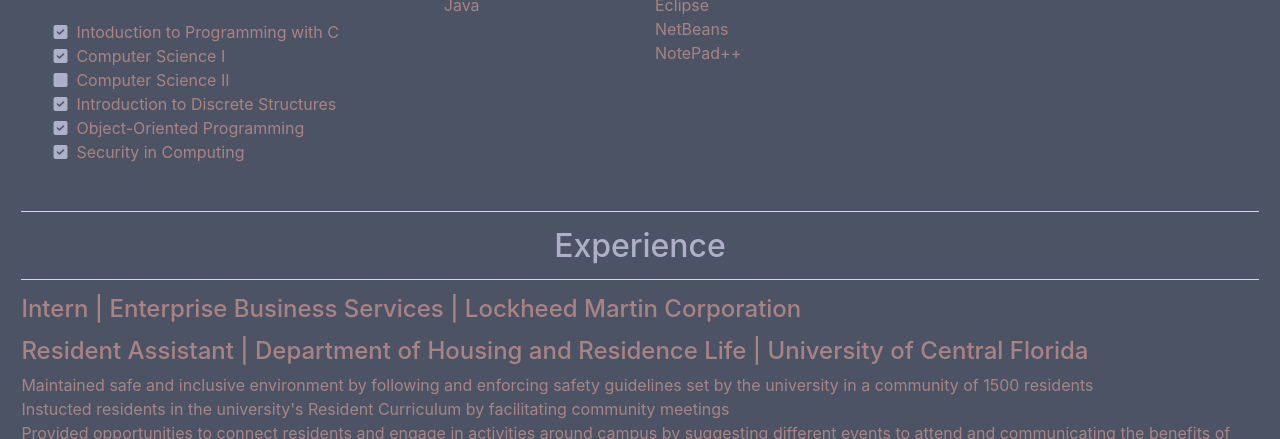
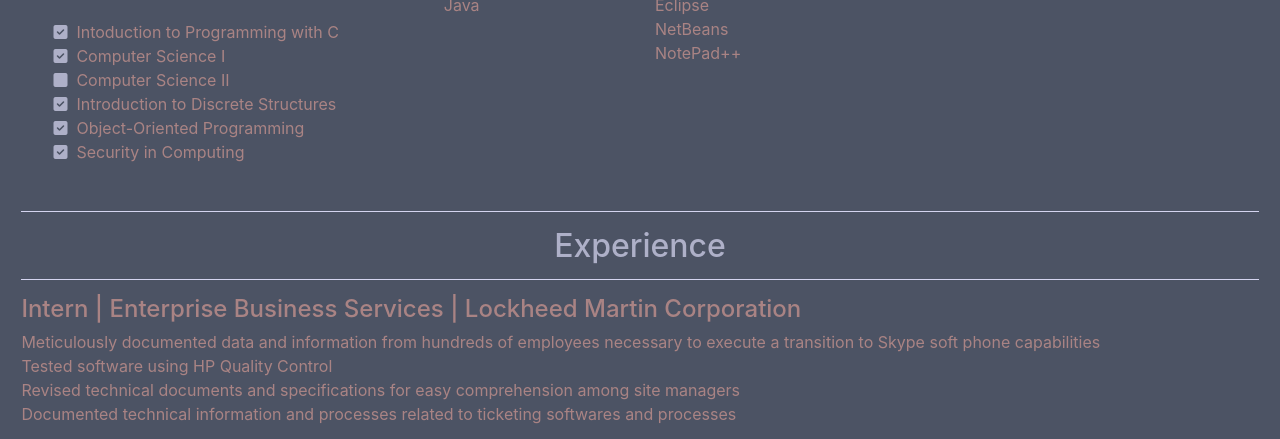
Before and after one commit to jupchurch01268/jupchurch01268.github.io, a plain HTML site: page index.html in a window 1280 px wide. Shown: the part 521-960 px from the top of the page. Drawn offline with nearby package versions, Linux system fonts and the light colour scheme.

Commit message:
Update index.html
Updated Lockheed Martin responsibilities

```diff
--- a/index.html
+++ b/index.html
@@ -145,9 +145,10 @@
 
 					<ul>
 
-						<li></li>
-						<li></li>
-						<li></li>
+						<li>Meticulously documented data and information from hundreds of employees necessary to execute a transition to Skype soft phone capabilities</li>
+						<li>Tested software using HP Quality Control</li>
+						<li>Revised technical documents and specifications for easy comprehension among site managers</li>
+						<li>Documented technical information and processes related to ticketing softwares and processes</li>
 
 					</ul>
 
```
